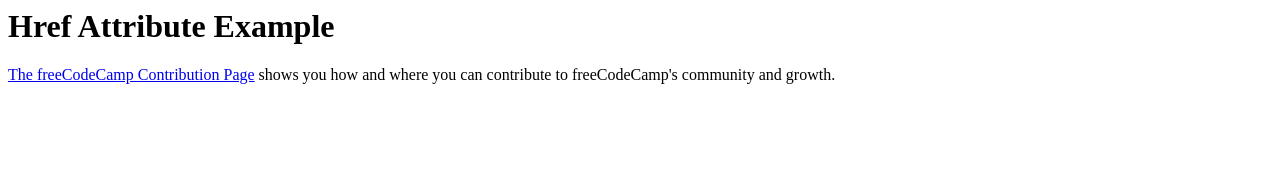
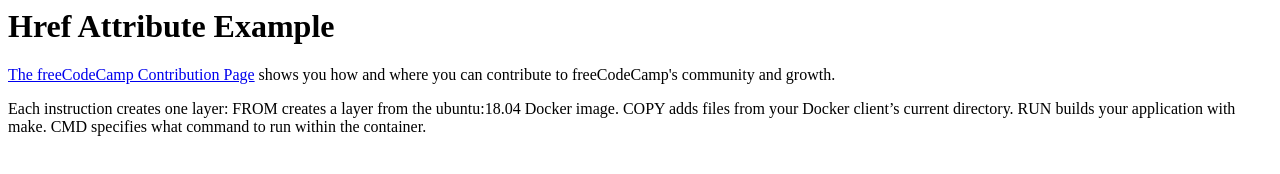
Before and after one commit to fopingn/web-site, a plain HTML site: page index.html in a window 1280 px wide. Drawn offline with Linux system fonts and the light colour scheme.

Commit message:
add docker instruction

```diff
--- a/index.html
+++ b/index.html
@@ -7,5 +7,13 @@
     <p>
       <a href="https://www.freecodecamp.org/contribute/">The freeCodeCamp Contribution Page</a> shows you how and where you can contribute to freeCodeCamp's community and growth.
     </p>
+    <p>
+Each instruction creates one layer:
+
+FROM creates a layer from the ubuntu:18.04 Docker image.
+COPY adds files from your Docker client’s current directory.
+RUN builds your application with make.
+CMD specifies what command to run within the container.
+    </p>
   </body>
 </html>
```
